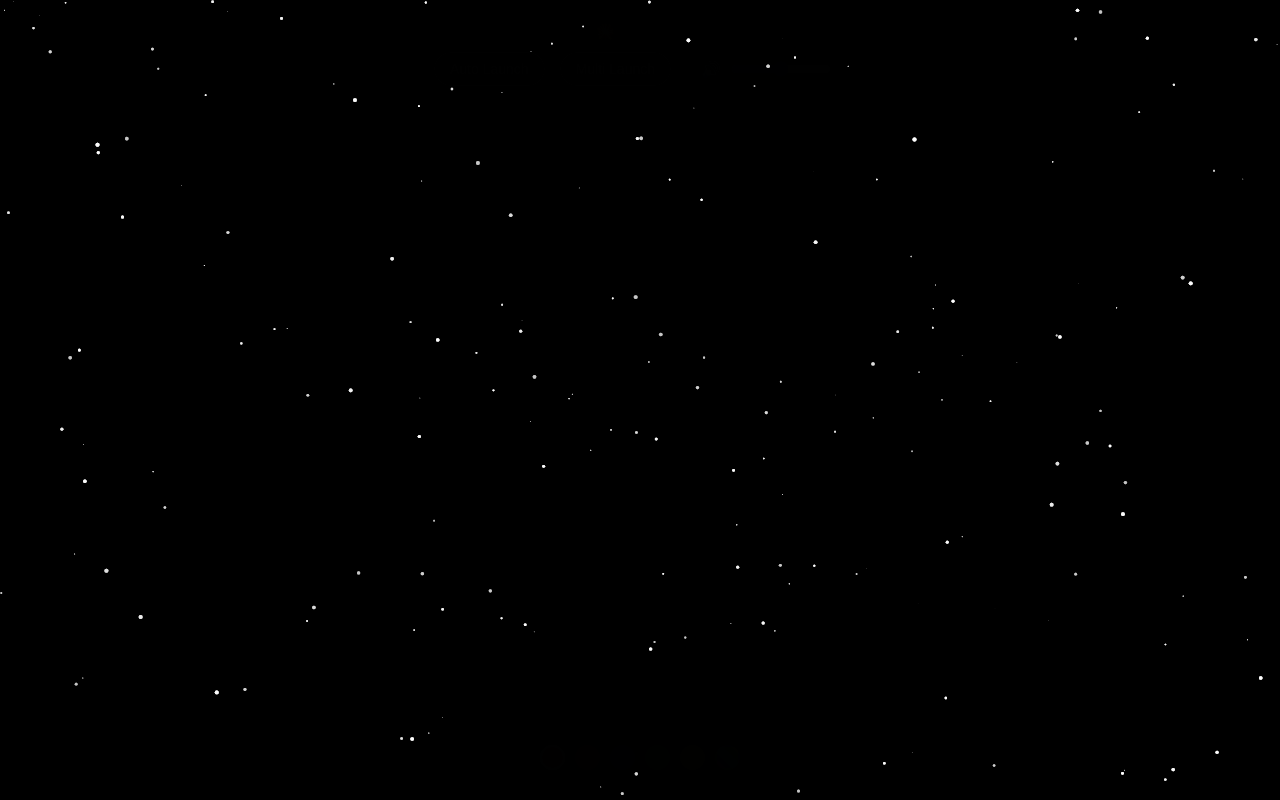
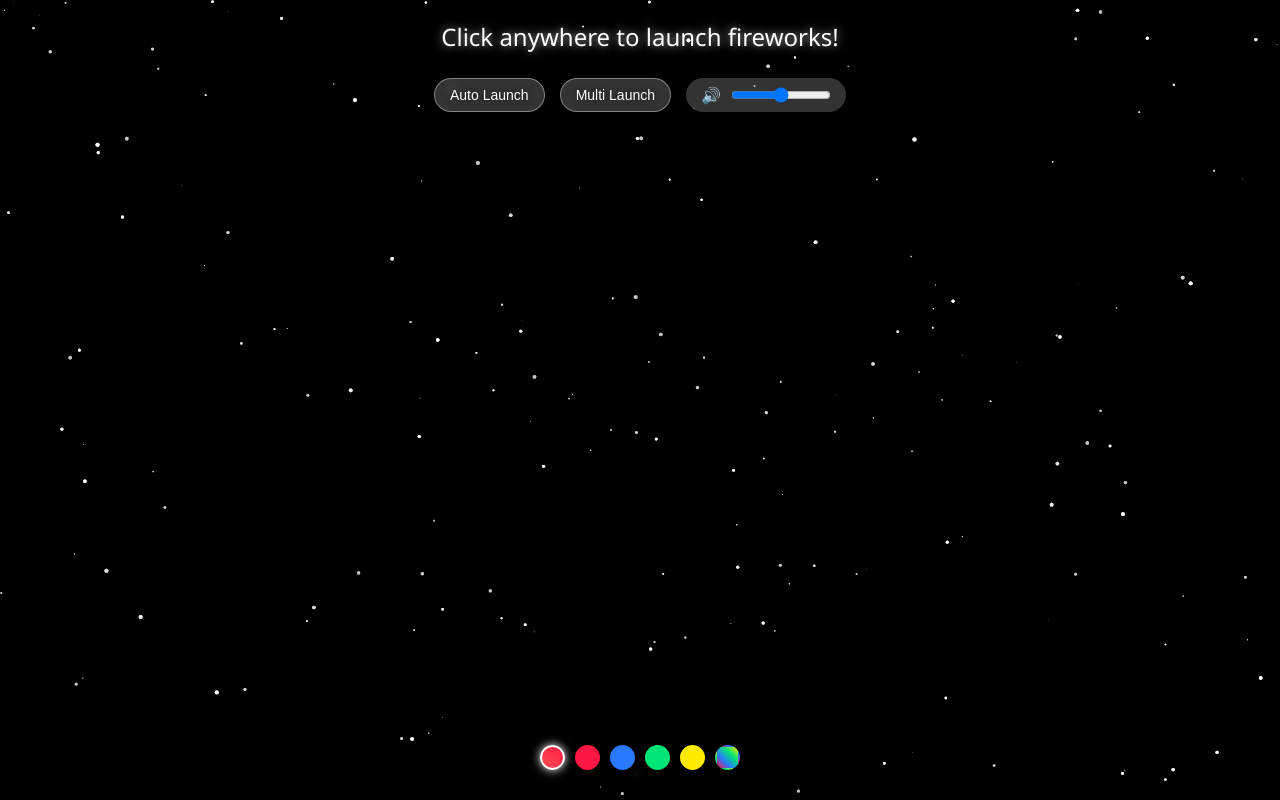
Before and after one commit to KeshavCreates/firecracker-simulator, a plain HTML site: page index.html in a window 1280 px wide. Drawn offline with Linux system fonts and the light colour scheme.

Commit message:
Update index.html

```diff
--- a/index.html
+++ b/index.html
@@ -19,6 +19,8 @@
     canvas {
       display: block;
       position: absolute;
+      z-index: 1; /* Add this */
+
       top: 0;
       left: 0;
     }
@@ -26,6 +28,8 @@
       position: absolute;
       top: 20px;
       left: 0;
+      z-index: 2; /* Add this */
+
       right: 0;
       display: flex;
       flex-direction: column;
@@ -83,6 +87,8 @@
       left: 50%;
       transform: translateX(-50%);
       background: rgba(0, 0, 0, 0.6);
+      z-index: 2; /* Add this */
+
       padding: 10px 20px;
       border-radius: 30px;
       display: flex;
@@ -122,7 +128,7 @@
 </head>
 <body>
   <div class="ui-container">
-    <div id="counter" class="counter-display">🎇 Bursts: <span id="burst-count">0</span></div>
+    <div class="instruction">Click anywhere to launch fireworks!</div>
 
     <div class="controls">
       <button id="auto-btn" class="button">Auto Launch</button>
@@ -594,8 +600,9 @@
         lastAutoLaunch = Date.now();
 
         // Vary the interval for more natural effect
-        autoLaunchInterval = 1000 + Math.random() * 3000;
+        autoLaunchInterval = 600 + Math.random() * 600;
       }
+
 
       requestAnimationFrame(update);
     }
```
